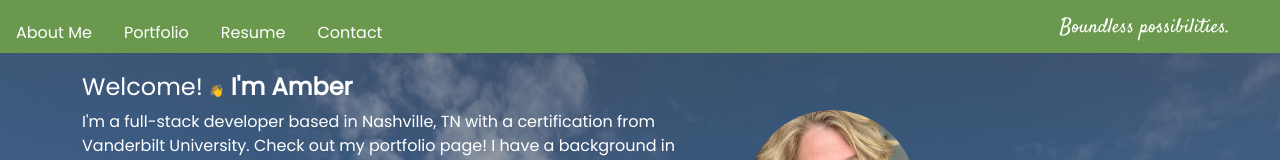
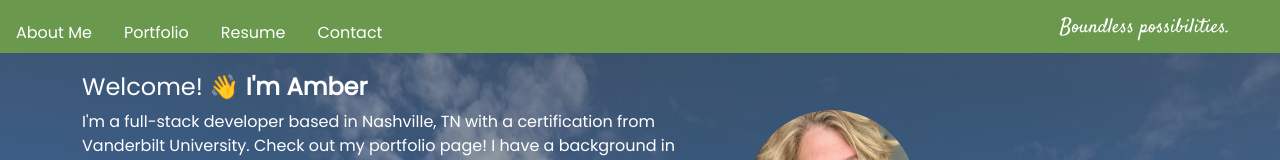
Before and after one commit to awil414/Portfolio, a React (Create React App) app: page / in a window 1280 px wide. Shown: the part 143-303 px from the top of the page. Built offline with nearby package versions, Linux system fonts and the light colour scheme.

Commit message:
using classname for contact span tags because it was changing my wave icon on the about page, too

```diff
--- a/src/pages/Contact/style.css
+++ b/src/pages/Contact/style.css
@@ -54,7 +54,7 @@
   color: white;
 }
 
-span {
+.message-error, .email-error, .name-error {
   font-size: 12px;
   color: yellow;
   margin-bottom: 12px;
```
